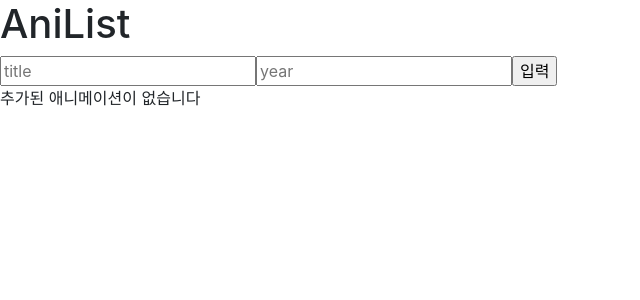
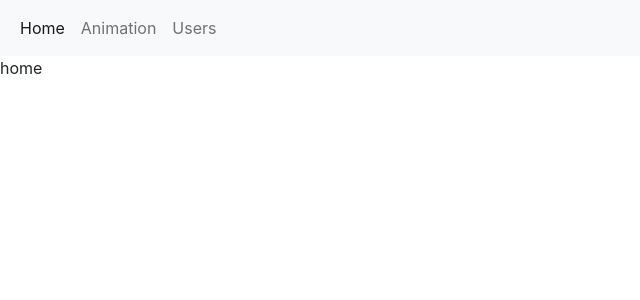
Before and after one commit to ezdar2743/react-basic-repeat, a React (Create React App) app in the folder react-repeat/: page / in a window 1280 px wide. Shown: the top 300 px of the page, without its empty margins (0-640 px from the left). Built offline with nearby package versions, Linux system fonts and the light colour scheme.

Commit message:
Handle navbar use react router

```diff
--- a/react-repeat/src/app.jsx
+++ b/react-repeat/src/app.jsx
@@ -2,8 +2,15 @@
 import './app.css';
 import Anilist from './components/list/anilist';
 import Form from './components/form/form';
+import Navbar from './components/navbar/navbar';
+import {
+      BrowserRouter,
+      Routes,
+      Route
+} from "react-router-dom"
 function App() {
   const[aniList, setAniList] = useState([])
+
   const handleDelete= (id)=>{
     setAniList(aniList.filter((list)=>{
       return list.id!==id;
@@ -23,12 +30,18 @@
   }
 
   return (
-    <>
-    <h1>AniList</h1>
-    <Form addList={addList}/>
-    {renderAniList}
+    <BrowserRouter>
+    <Navbar/>
+    <Routes>
+      <Route path= "/" element="home"></Route>
+      <Route path= "/Animation" element={<Form addList={addList} renderAniList={renderAniList}/>}></Route>
+      <Route path=  "Users" element={<h1>users</h1>}></Route>
+    </Routes>
 
-    </>
+
+
+
+    </BrowserRouter>
   );
 }
 
--- a/react-repeat/src/components/form/form.jsx
+++ b/react-repeat/src/components/form/form.jsx
@@ -1,7 +1,7 @@
 import React,{useState} from 'react';
 import Input from './input';
 
-const Form = ({addList}) => {
+const Form = ({addList, renderAniList}) => {
   const [aniTitle,setAniTitle] = useState('')
   const [aniYear,setAniYear] = useState('')
   const inputReset=()=>{
@@ -25,19 +25,25 @@
   }
 
     return(
+    <>
+    <h1>AniList</h1>
     <form onSubmit={onSubmit}>
-     <Input type='text'
+     <Input
+     type='text'
      placeholder ='title'
      onChange={e=>setAniTitle(e.target.value)}
      value={aniTitle}/>
 
-      <Input type="text"
+      <Input
+      type="text"
       placeholder='year'
       onChange={e=>setAniYear(e.target.value)}
       value={aniYear}/>
 
       <input type="submit" value='입력'/>
     </form>
+    {renderAniList}
+    </>
     )
 };
 
--- /dev/null
+++ b/react-repeat/src/components/navbar/navbar.jsx
@@ -0,0 +1,33 @@
+import React from 'react';
+import { Link } from 'react-router-dom';
+
+const navbar = () => {
+    return (
+        <div>
+           <nav className="navbar navbar-expand-lg navbar-light bg-light">
+    <div className="container-fluid">
+
+    <button className="navbar-toggler" type="button" data-bs-toggle="collapse" data-bs-target="#navbarNav" aria-controls="navbarNav" aria-expanded="false" aria-label="Toggle navigation">
+      <span className="navbar-toggler-icon"></span>
+    </button>
+    <div className="collapse navbar-collapse" id="navbarNav">
+      <ul className="navbar-nav">
+        <li className="nav-item">
+          <Link className="nav-link active" aria-current="page" to="/">Home</Link>
+        </li>
+        <li className="nav-item">
+          <Link className="nav-link" to="Animation">Animation</Link>
+        </li>
+        <li className="nav-item">
+          <Link className="nav-link" to="Users">Users</Link>
+        </li>
+
+      </ul>
+    </div>
+  </div>
+</nav>
+        </div>
+    );
+};
+
+export default navbar;
```
Also changed, not shown: 1 other file (tests, documents, lock files or other folders).
